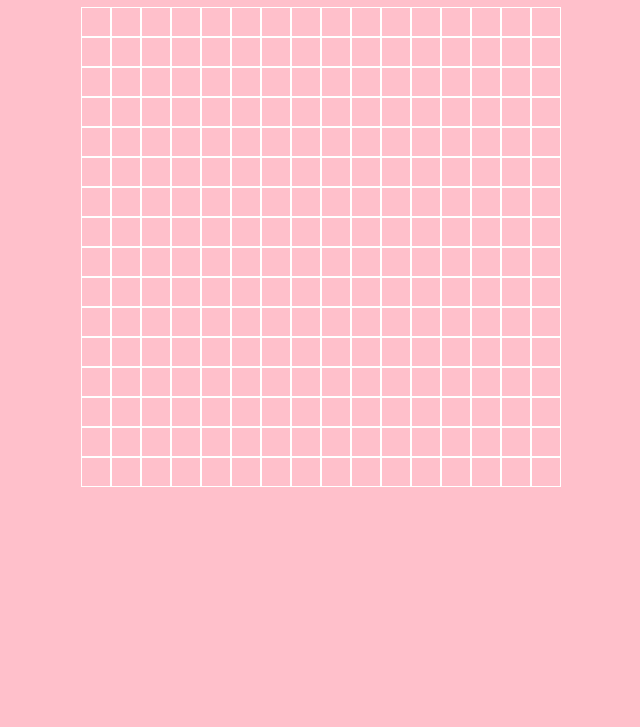
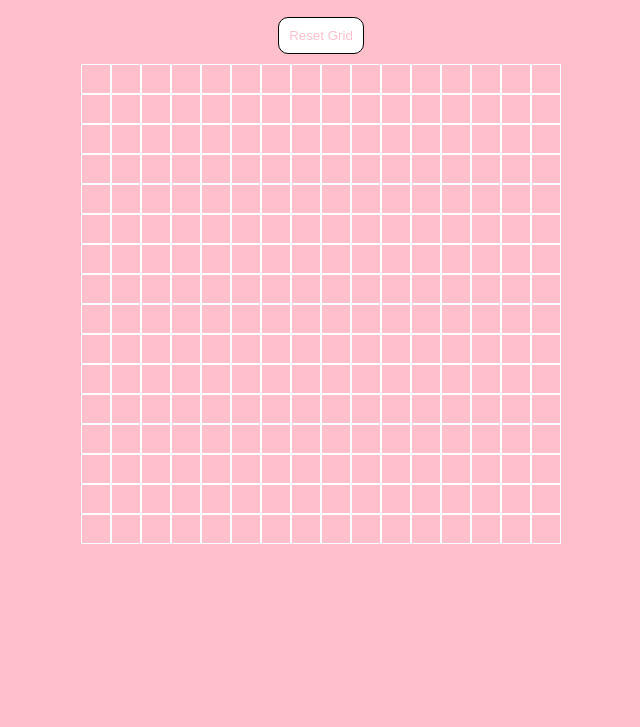
Before and after one commit to robynnlouisee/Etch-a-Sketch, a plain HTML site: page index.html in a window 1280 px wide. Shown: the part 73-800 px from the top of the page, without its empty margins (319-959 px from the left). Drawn offline with Linux system fonts and the light colour scheme.

Commit message:
Added a reset button and added an event listener to the button to prompt user to enter an amount of squares for the next grid

```diff
--- a/index.html
+++ b/index.html
@@ -9,6 +9,9 @@
 
 <body>
 <h1>Etch-a-Sketch</h1>
+<div class="button">
+<button id="reset-button">Reset Grid</button>
+</div>
 <div class="container"></div>
 
   <script src="script.js"></script>
--- a/script.js
+++ b/script.js
@@ -10,3 +10,9 @@ square.addEventListener("mouseover", () => {
   });
 
 }
+
+const resetBtn = document.getElementById('reset-button');
+
+resetBtn.addEventListener("click", () => {
+  let gridSize = prompt("Please enter the number of squares for the new grid:");
+});
--- a/style.css
+++ b/style.css
@@ -21,3 +21,16 @@ body {
     border: 1px solid white;
     box-sizing: border-box;
 }
+button {
+    color: pink;
+    background-color: white;
+    border: 1px solid black;
+    padding: 10px;
+    border-radius: 10px;
+}
+.button {
+    display: flex;
+    justify-content: center;
+    align-items: center;
+    padding: 10px;
+}
```
